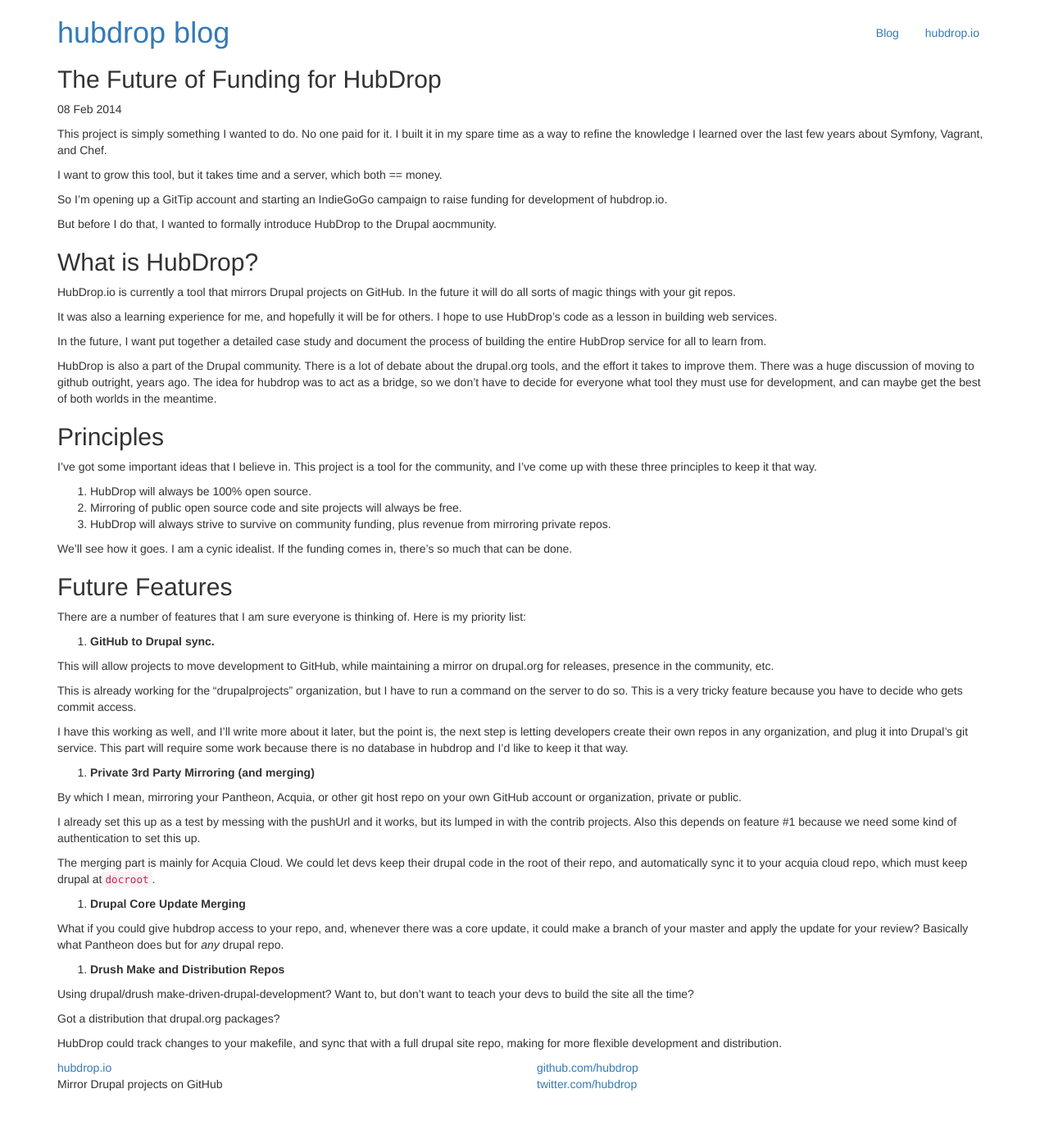
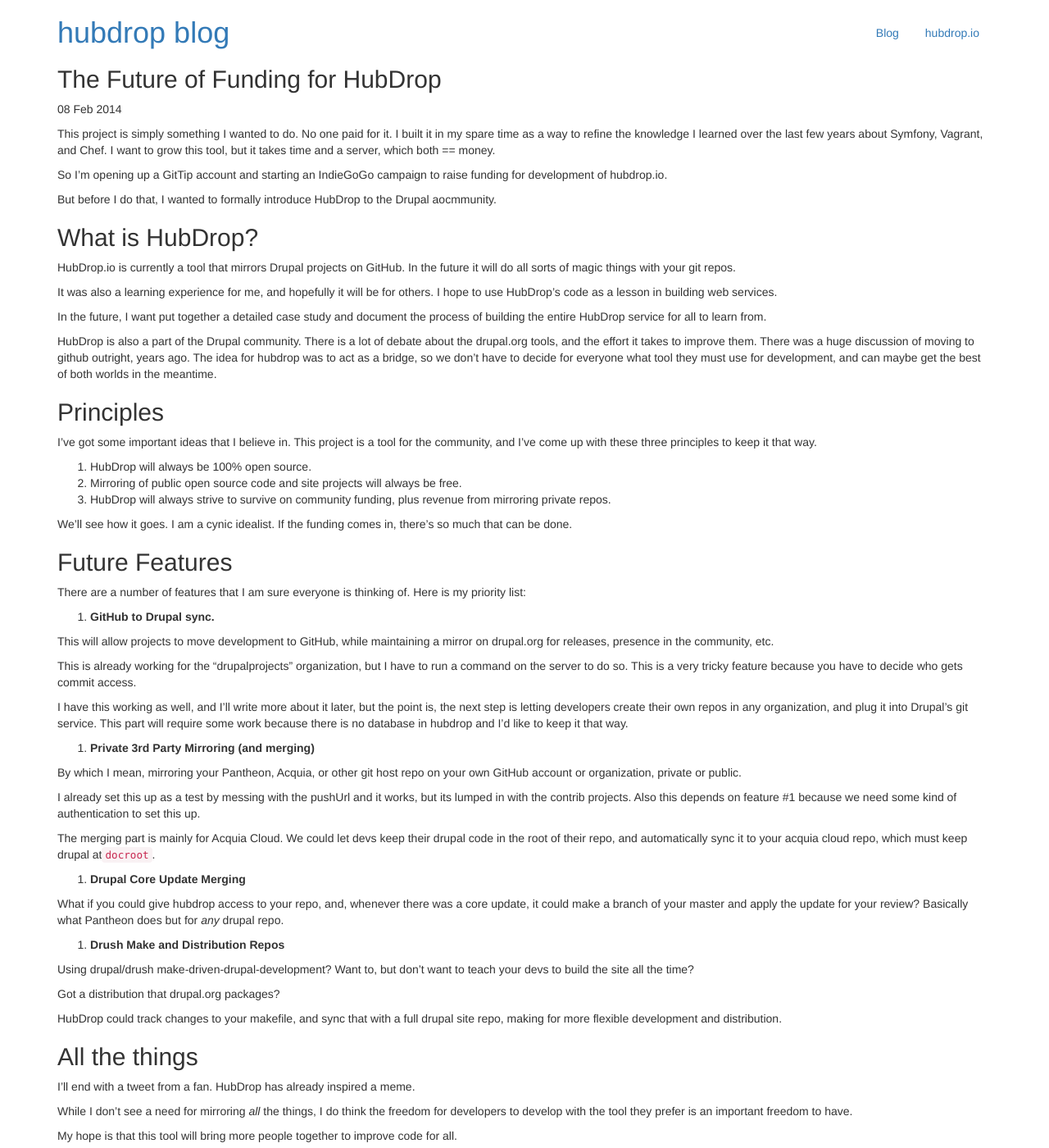
Before and after one commit to hubdrop/hubdrop.github.io, a Jekyll site: the page built from _posts/2014-02-08-the-future.markdown, in a window 1280 px wide and 1400 px high. Shown: the whole window at 82% size. Built offline with Jekyll 4.4.1, drawn with Linux system fonts in a browser that asks for light colours; nearby versions of some CDN libraries; Markdown is read by kramdown in place of the engine named in the settings; comment, search, counter and statistics services are not loaded; some of the changed text lies outside the part shown.

Commit message:
Adding all the things.

```diff
--- a/_posts/2014-02-08-the-future.markdown
+++ b/_posts/2014-02-08-the-future.markdown
@@ -61,3 +59,19 @@
   Got a distribution that drupal.org packages?
 
   HubDrop could track changes to your makefile, and sync that with a full drupal site repo, making for more flexible development and distribution.
+
+## All the things
+
+I'll end with a tweet from a fan.  HubDrop has already inspired a meme.
+
+While I don't see a need for mirroring *all* the things, I do think the freedom for developers to develop with the tool they prefer is an important freedom to have.
+
+My hope is that this tool will bring more people together to improve code for all.
+
+Thanks!
+
+Jon
+<center>
+<blockquote class="twitter-tweet" lang="en"><p>Sync all the modules! <a href="http://t.co/5db358ZyUw">http://t.co/5db358ZyUw</a> <a href="https://twitter.com/search?q=%23drupal&amp;src=hash">#drupal</a> <a href="http://t.co/71gVpXwy11">pic.twitter.com/71gVpXwy11</a></p>&mdash; Dave Hall (@skwashd) <a href="https://twitter.com/skwashd/statuses/407295986860433408">December 1, 2013</a></blockquote>
+<script async src="//platform.twitter.com/widgets.js" charset="utf-8"></script>
+</center>
```
Also changed, not shown: other parts of _posts/2014-02-08-the-future.markdown (+2 -4 lines).
